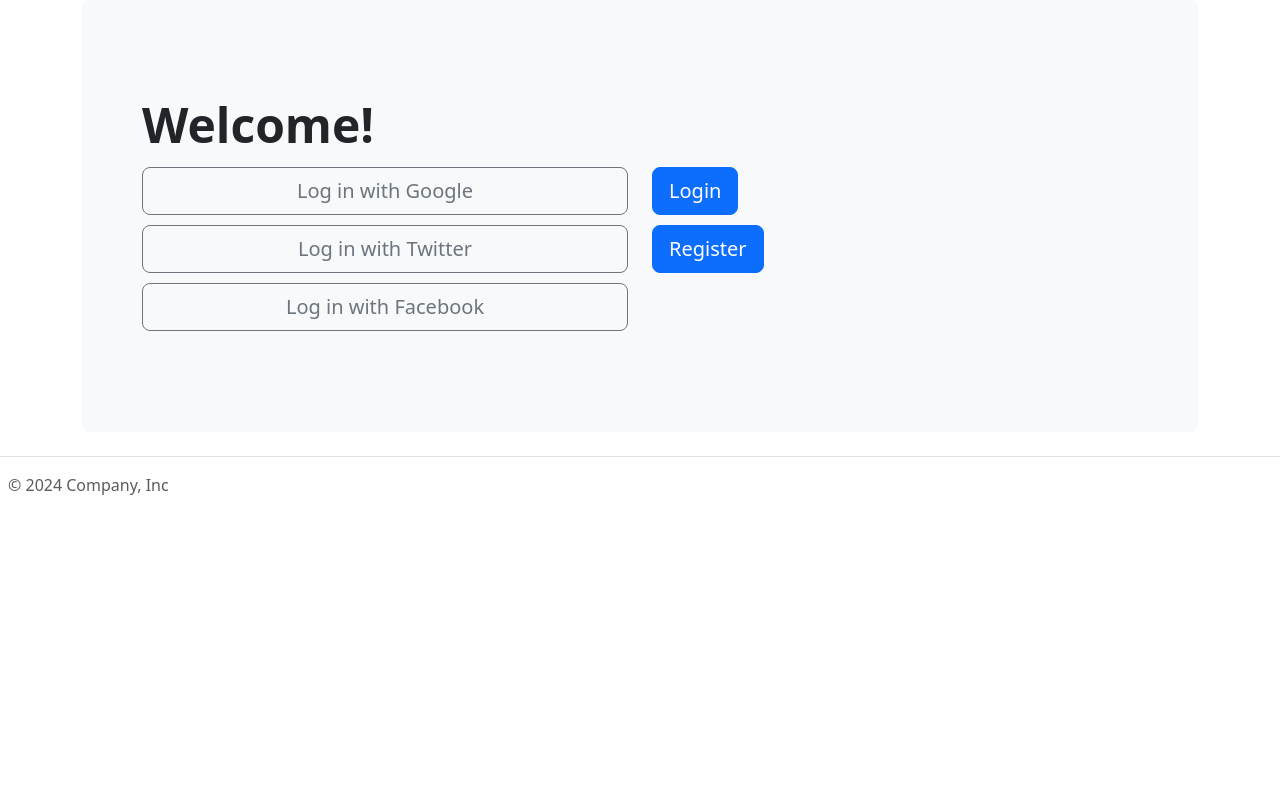
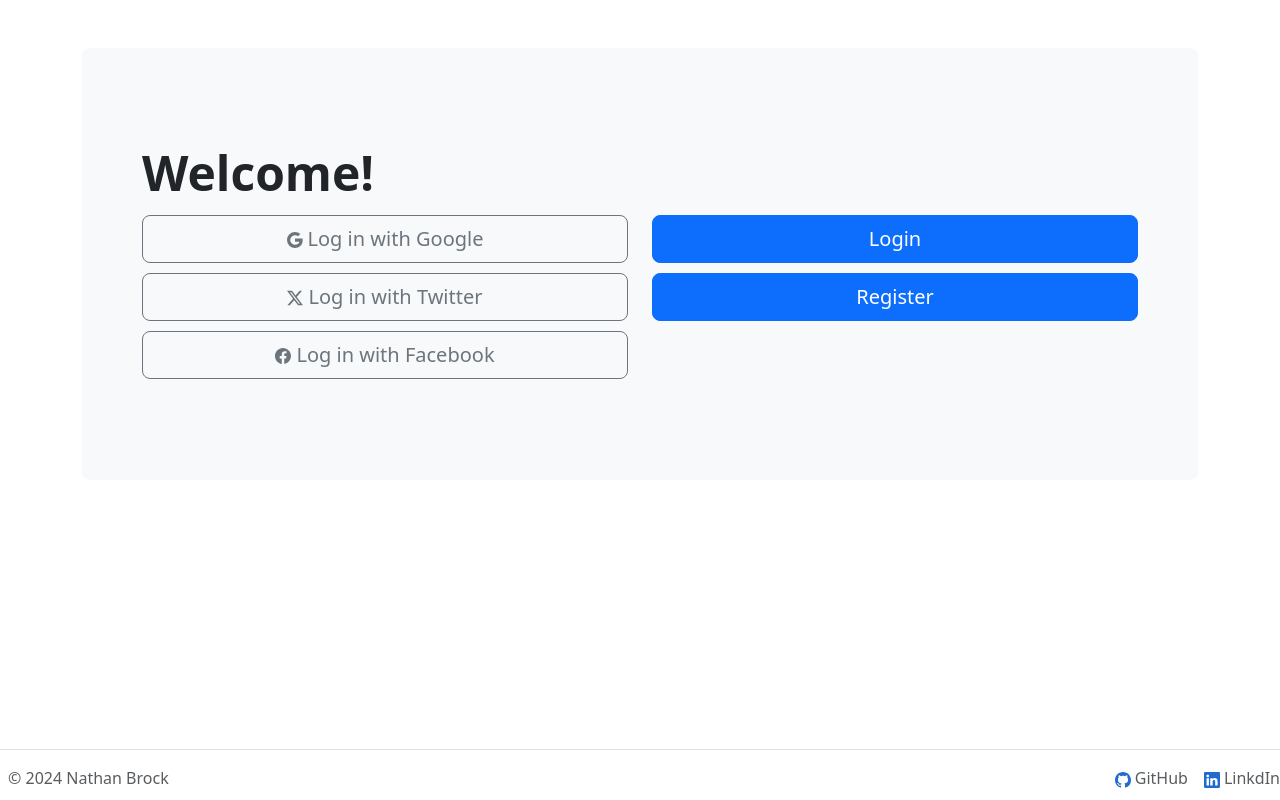
Before and after one commit to nkrbrock/garden_app, a React (Create React App) app in the folder client/: page / in a window 1280 px wide. Built offline with nearby package versions, Linux system fonts and the light colour scheme; no server answers.

Commit message:
fixed reloading issues

```diff
--- a/client/public/styles.css
+++ b/client/public/styles.css
@@ -1,6 +1,23 @@
 a {
     color: black;
     text-decoration: none;
+}
+
+footer {
+    position: absolute;
+    bottom: 0;
+    height: 70;
+    margin-bottom: 10px;
+    display: block;
+    width: 100%;
+}
+
+svg {
+    margin-right: 5px;
+}
+
+.foot-img {
+    color: rgb(32, 107, 205);
 }
 
 .btn {
@@ -17,3 +34,15 @@
 .form-floating {
     margin-bottom: 5px;
 }
+
+.portal {
+    display: block;
+    width: 100%;
+}
+
+.navigation {
+    font-weight: 400;
+    margin-bottom: 10px;
+    text-decoration: solid;
+    text-decoration-line: underline;
+}
--- a/client/src/components/Dashboard.jsx
+++ b/client/src/components/Dashboard.jsx
@@ -49,10 +49,11 @@
                 <h1 className="mt-5">Hello, {name}!</h1>
                 <PlantInput user_id = {decoded.user.id}/>
                 <PlantList user_id = {decoded.user.id}/>
-            </div>
-            <button className="btn btn-primary" onClick={e => logout(e)}>
+                <button className="btn btn-primary" onClick={e => logout(e)}>
                         Log Out
                 </button>
+            </div>
+
             <Footer />
         </Fragment>
     )
--- a/client/src/components/Delete.jsx
+++ b/client/src/components/Delete.jsx
@@ -1,13 +1,13 @@
 import React, { Fragment } from "react";
 
-const Delete = ({plant}) => {
+const Delete = ({user_id, plant}) => {
     const host = "http://localhost:5000";
 
     const deletePlant = async e => {
         e.preventDefault();
         try {
             const response = await fetch(
-                `${host}/dashboard/4c397315-3b56-4652-b673-f98219e4517e/${plant.id}`,
+                `${host}/dashboard/${user_id}/${plant.id}`,
                 {
                     method: "PUT",
                     headers: {"Content-Type": "application/json"}
--- a/client/src/components/Footer.jsx
+++ b/client/src/components/Footer.jsx
@@ -4,17 +4,20 @@
     const year = new Date().getFullYear();
 
     return(
-        <footer className="d-flex flex-wrap justify-content-between align-items-center py-3 my-4 border-top">
+        <footer className="d-flex flex-wrap justify-content-between align-items-center pt-3 mt-4 border-top">
             <div className="col-md-4 d-flex align-items-center">
             <a href="/" className="mb-3 me-2 mb-md-0 text-body-secondary text-decoration-none lh-1">
                 <img />
             </a>
-            <span className="mb-3 mb-md-0 text-body-secondary">© {year} Company, Inc</span>
+            <span className="mb-3 mb-md-0 text-body-secondary">© {year} Nathan Brock</span>
             </div>
                 <ul className="nav col-md-4 justify-content-end list-unstyled d-flex">
-                <li className="ms-3"><a className="text-body-secondary" href="#"><img /></a></li>
-                <li className="ms-3"><a className="text-body-secondary" href="#"><img /></a></li>
-                <li className="ms-3"><a className="text-body-secondary" href="#"><img /></a></li>
+                <li className="ms-3"><a className="text-body-secondary" href="https://github.com/nkrbrock/garden_app"><svg xmlns="http://www.w3.org/2000/svg" width="16" height="16" fill="currentColor" className="bi bi-github me-1 foot-img" viewBox="0 0 16 16">
+                    <path d="M8 0C3.58 0 0 3.58 0 8c0 3.54 2.29 6.53 5.47 7.59.4.07.55-.17.55-.38 0-.19-.01-.82-.01-1.49-2.01.37-2.53-.49-2.69-.94-.09-.23-.48-.94-.82-1.13-.28-.15-.68-.52-.01-.53.63-.01 1.08.58 1.23.82.72 1.21 1.87.87 2.33.66.07-.52.28-.87.51-1.07-1.78-.2-3.64-.89-3.64-3.95 0-.87.31-1.59.82-2.15-.08-.2-.36-1.02.08-2.12 0 0 .67-.21 2.2.82.64-.18 1.32-.27 2-.27s1.36.09 2 .27c1.53-1.04 2.2-.82 2.2-.82.44 1.1.16 1.92.08 2.12.51.56.82 1.27.82 2.15 0 3.07-1.87 3.75-3.65 3.95.29.25.54.73.54 1.48 0 1.07-.01 1.93-.01 2.2 0 .21.15.46.55.38A8.01 8.01 0 0 0 16 8c0-4.42-3.58-8-8-8"/>
+                    </svg>GitHub</a></li>
+                <li className="ms-3"><a className="text-body-secondary" href="https://www.linkedin.com/in/nathankrbrock/"><svg xmlns="http://www.w3.org/2000/svg" width="16" height="16" fill="currentColor" className="bi bi-linkedin me-1 foot-img" viewBox="0 0 16 16">
+                    <path d="M0 1.146C0 .513.526 0 1.175 0h13.65C15.474 0 16 .513 16 1.146v13.708c0 .633-.526 1.146-1.175 1.146H1.175C.526 16 0 15.487 0 14.854zm4.943 12.248V6.169H2.542v7.225zm-1.2-8.212c.837 0 1.358-.554 1.358-1.248-.015-.709-.52-1.248-1.342-1.248S2.4 3.226 2.4 3.934c0 .694.521 1.248 1.327 1.248zm4.908 8.212V9.359c0-.216.016-.432.08-.586.173-.431.568-.878 1.232-.878.869 0 1.216.662 1.216 1.634v3.865h2.401V9.25c0-2.22-1.184-3.252-2.764-3.252-1.274 0-1.845.7-2.165 1.193v.025h-.016l.016-.025V6.169h-2.4c.03.678 0 7.225 0 7.225z"/>
+                    </svg>LinkdIn</a></li>
             </ul>
         </footer>
     )
--- a/client/src/components/Login.jsx
+++ b/client/src/components/Login.jsx
@@ -45,10 +45,9 @@
 
     return(
         <Fragment>
-            <Link to="/">Back</Link>
             <div className="container">
+                <Link className="navigation" to="/">Back</Link>
                 <form onSubmit={onSubmitForm}>
-                    <img className="mb-4" src="" alt="" width="72" height="57" />
                     <h1 className="h3 mb-3 fw-normal">Please sign in</h1>
 
                     <div className="form-floating">
@@ -75,7 +74,7 @@
                     </div>
                     <button className="btn btn-primary py-2">Log In</button>
                 </form>
-                <Link to="/register">Register</Link>
+                <Link className="navigation" to="/register">Register</Link>
             </div>
             <Footer />
         </Fragment>
--- a/client/src/components/PlantList.jsx
+++ b/client/src/components/PlantList.jsx
@@ -14,6 +14,7 @@
             const jsonData = await response.json();
 
             setPlants(jsonData);
+
         } catch (error) {
             console.error(error.message);
         }
@@ -54,7 +55,7 @@
                                     <p className="card-text">Height: {plant.height}</p>
                                     <p className="card-text">Width: {plant.width}</p>
                                     <p className="card-text">Hardiness Zone: {plant.zones}</p>
-                                    <Delete plant={plant} />
+                                    <Delete user_id={user_id} plant={plant} />
                                 </div>
                             </div>
                         </div>
--- a/client/src/components/Portal.jsx
+++ b/client/src/components/Portal.jsx
@@ -5,7 +5,7 @@
 const Portal = () => {
     return(
         <Fragment>
-            <div className="container mt-10">
+            <div className="container mt-5">
                         <div className="p-5 mb-4 bg-body-tertiary rounded-3">
                             <div className="container-fluid py-5">
                                 <h1 className="display-5 fw-bold">Welcome!</h1>
@@ -13,12 +13,21 @@
                                     <div className="col">
                                         <div className="d-flex flex-column">
                                             <button className="btn btn-lg btn-outline-secondary">
+                                                <svg xmlns="http://www.w3.org/2000/svg" width="16" height="16" fill="currentColor" class="bi bi-google" viewBox="0 0 16 16">
+                                                <path d="M15.545 6.558a9.4 9.4 0 0 1 .139 1.626c0 2.434-.87 4.492-2.384 5.885h.002C11.978 15.292 10.158 16 8 16A8 8 0 1 1 8 0a7.7 7.7 0 0 1 5.352 2.082l-2.284 2.284A4.35 4.35 0 0 0 8 3.166c-2.087 0-3.86 1.408-4.492 3.304a4.8 4.8 0 0 0 0 3.063h.003c.635 1.893 2.405 3.301 4.492 3.301 1.078 0 2.004-.276 2.722-.764h-.003a3.7 3.7 0 0 0 1.599-2.431H8v-3.08z"/>
+                                                </svg>
                                                 Log in with Google
                                             </button>
                                             <button className="btn btn-lg btn-outline-secondary">
+                                                <svg xmlns="http://www.w3.org/2000/svg" width="16" height="16" fill="currentColor" class="bi bi-twitter-x" viewBox="0 0 16 16">
+                                                <path d="M12.6.75h2.454l-5.36 6.142L16 15.25h-4.937l-3.867-5.07-4.425 5.07H.316l5.733-6.57L0 .75h5.063l3.495 4.633L12.601.75Zm-.86 13.028h1.36L4.323 2.145H2.865z"/>
+                                                </svg>
                                                 Log in with Twitter
                                             </button>
                                             <button className="btn btn-lg btn-outline-secondary">
+                                                <svg xmlns="http://www.w3.org/2000/svg" width="16" height="16" fill="currentColor" class="bi bi-facebook" viewBox="0 0 16 16">
+                                                <path d="M16 8.049c0-4.446-3.582-8.05-8-8.05C3.58 0-.002 3.603-.002 8.05c0 4.017 2.926 7.347 6.75 7.951v-5.625h-2.03V8.05H6.75V6.275c0-2.017 1.195-3.131 3.022-3.131.876 0 1.791.157 1.791.157v1.98h-1.009c-.993 0-1.303.621-1.303 1.258v1.51h2.218l-.354 2.326H9.25V16c3.824-.604 6.75-3.934 6.75-7.951"/>
+                                                </svg>
                                                 Log in with Facebook
                                             </button>
                                         </div>
@@ -26,12 +35,12 @@
                                     <div className="col">
                                         <div className="d-flex flex-column">
                                             <Link to="/login">
-                                                <button className="btn btn-lg btn-primary">
+                                                <button className="btn btn-lg btn-primary portal">
                                                     Login
                                                 </button>
                                             </Link>
                                             <Link to="/Register">
-                                                <button className="btn btn-lg btn-primary">
+                                                <button className="btn btn-lg btn-primary portal">
                                                     Register
                                                 </button>
                                             </Link>
--- a/client/src/components/Register.jsx
+++ b/client/src/components/Register.jsx
@@ -52,7 +52,7 @@
     return(
         <Fragment>
             <div className="container">
-                <Link to="/">Back</Link>
+                <Link className="navigation" to="/">Back</Link>
                 <h1 className="text-center my-5">Register</h1>
                 <form onSubmit={onSubmitForm}>
                     <div className="form-floating">
@@ -112,12 +112,12 @@
                     </div>
 
                     <button
-                        className="btn btn-primary w-100 py-2"
+                        className="btn btn-primary py-2"
                     >
                         Register
                     </button>
                 </form>
-                <Link to="/login">Log In</Link>
+                <Link className="navigation" to="/login">Log In</Link>
             </div>
             <Footer />
         </Fragment>
```
